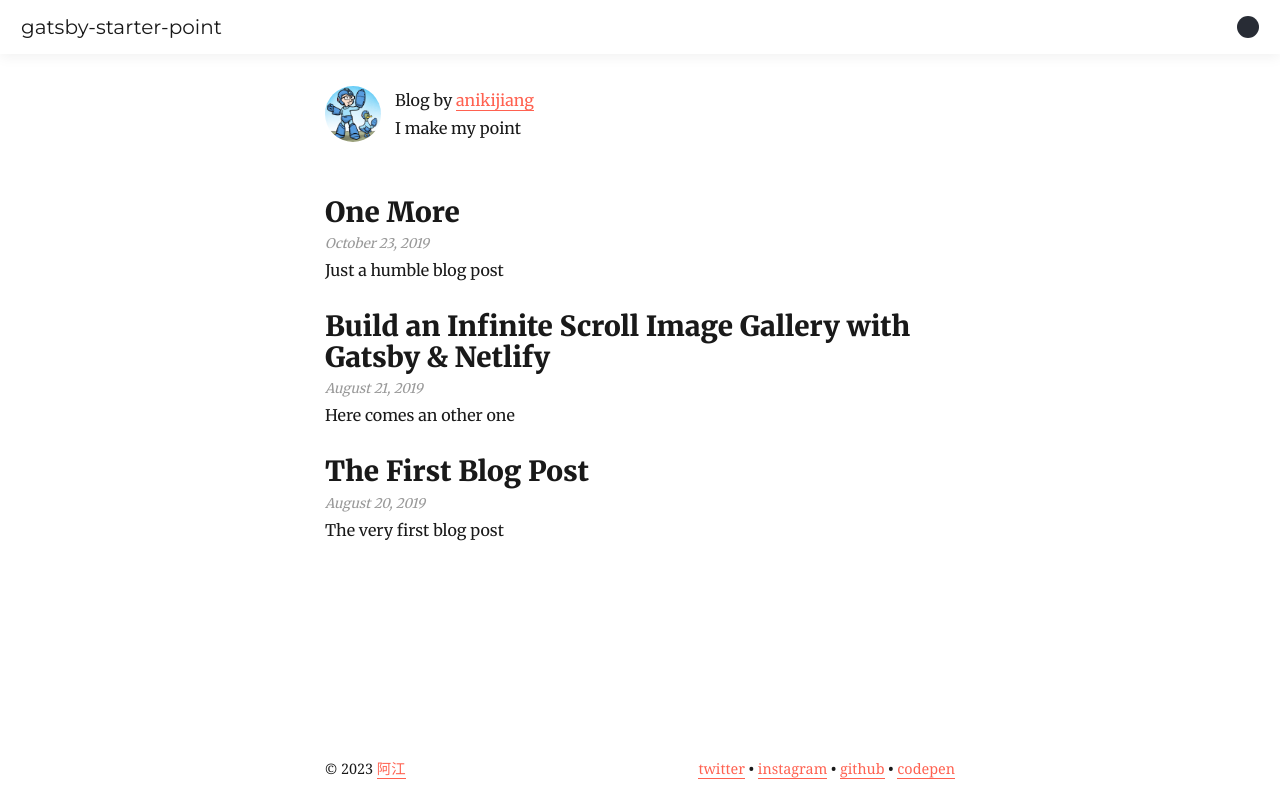
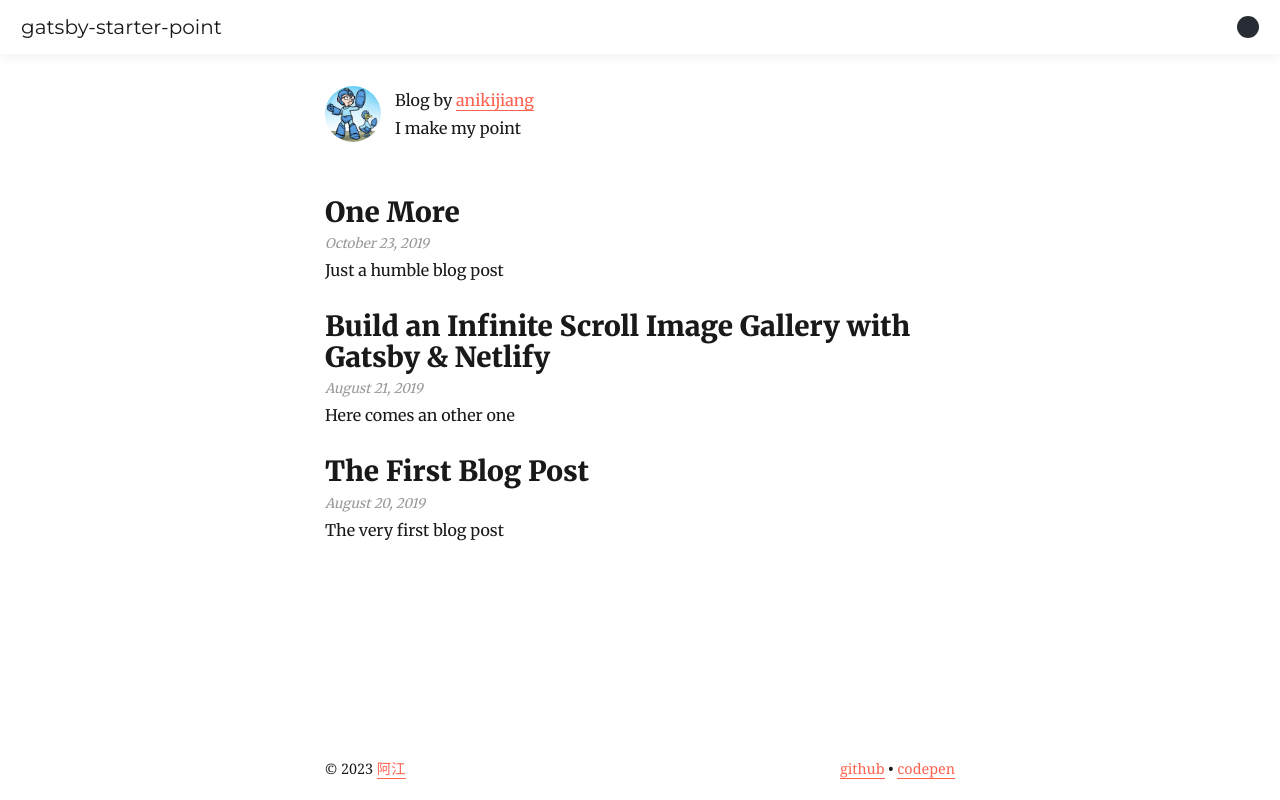
Before and after one commit to teaware/gatsby-starter-point, a Gatsby site: page / in a window 1280 px wide. Built offline with nearby package versions, Linux system fonts and the light colour scheme; Gatsby itself is replaced by a stand-in of ours; some packages are replaced by stand-ins of ours.

Commit message:
Update layout.js

```diff
--- a/src/components/layout.js
+++ b/src/components/layout.js
@@ -61,23 +61,7 @@ class Layout extends React.Component {
             阿江
           </a>
           <div className="social-links">
-            <a
-              href="https://twitter.com/anikijiang"
-              target="_blank"
-              rel="noopener noreferrer"
-            >
-              twitter
-            </a>{" "}
-            &bull;{" "}
-            <a
-              href="https://instagram.com/veryben"
-              target="_blank"
-              rel="noopener noreferrer"
-            >
-              instagram
-            </a>{" "}
-            &bull;{" "}
-            <a
+           <a
               href="https://github.com/teaware"
               target="_blank"
               rel="noopener noreferrer"
```
